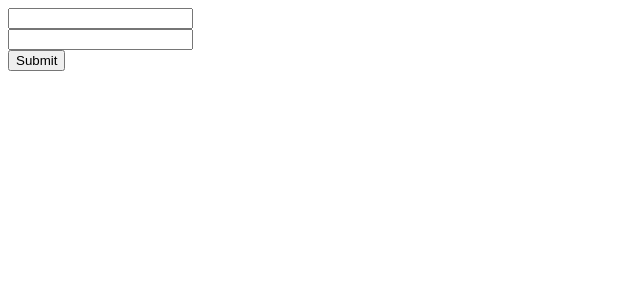
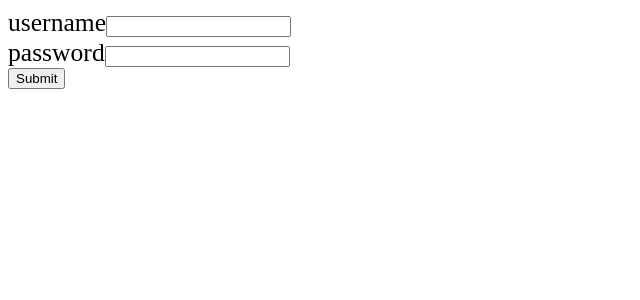
Before and after one commit to akshaythappar/React, a React (Vite) app in the folder react-thapa/: page / in a window 1280 px wide. Shown: the top 300 px of the page, without its empty margins (0-640 px from the left). Built offline with nearby package versions, Linux system fonts and the light colour scheme.

Commit message:
understanding forward ref

```diff
--- a/react-thapa/src/App.jsx
+++ b/react-thapa/src/App.jsx
@@ -10,6 +10,7 @@
 import { HowNotToFetchApi } from "./components/hooks/useEffect/HowNotToFetchApi";
 import { MainComponent } from "./components/Projects/Pokemon/main";
 import { UseRef } from "./components/hooks/useRefs";
+import { ForwardRefs } from "./components/hooks/useRefs/forwardRef";
 
 
 
@@ -19,7 +20,7 @@
      <>
 
 
-    <UseRef/>
+    <ForwardRefs/>
 
     </>
   );
--- /dev/null
+++ b/react-thapa/src/components/hooks/useRefs/ForwardRef.jsx
@@ -0,0 +1,43 @@
+import { forwardRef, useId, useRef } from "react";
+
+export const ForwardRefs = () => {
+  const username = useRef(null);
+  const password = useRef(null);
+
+  const handleFormSubmit = (e) => {
+    e.preventDefault();
+    console.log(username.current.value, password.current.value);
+  };
+  return (
+    <form action="" onSubmit={handleFormSubmit}>
+      {/* <BeforeReact19Input label="username" ref={username} />
+      <BeforeReact19Input label="password" ref={password} /> */}
+      <AfterReact19Input label="username" ref={username} />
+      <AfterReact19Input label="password" ref={password} />
+
+
+      <button>Submit</button>
+    </form>
+  );
+};
+
+export const BeforeReact19Input = forwardRef((props, ref) => {
+  const id = useId();
+  return (
+    <div>
+      <label htmlFor={id}>{props.label}</label>
+      <input type="text" ref={ref} />
+    </div>
+  );
+});
+
+// export const AfterReact19Input = (props) => {
+export const AfterReact19Input = ({label,ref}) => {
+    const id = useId();
+    return (
+      <div>
+        <label htmlFor={id}>{label}</label>
+        <input type="text" ref={ref} />
+      </div>
+    );
+  };
```
